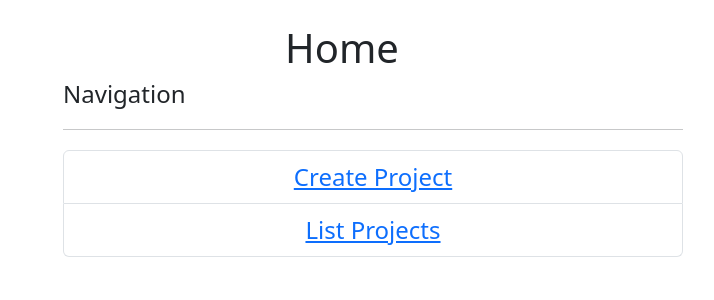
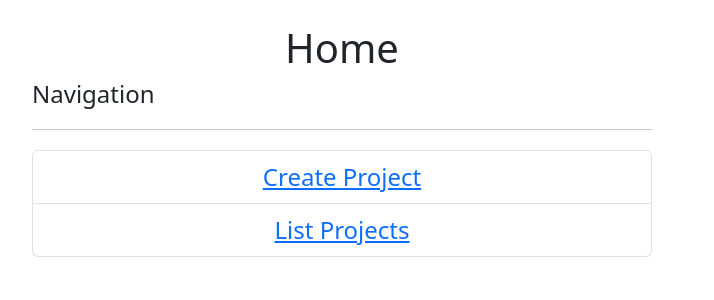
Before and after one commit to Radioactive-Link/project-manager-app, a Django app: page / in a window 1280 px wide. Shown: the part 56-356 px from the top of the page, without its empty margins (298-1012 px from the left). Run offline with Django 5.2, Linux system fonts and the light colour scheme.

Commit message:
fix: center home nav

```diff
--- a/core/templates/core/home.html
+++ b/core/templates/core/home.html
@@ -3,7 +3,7 @@
 {% block content %}
 <div>
     <h1 class="text-center">Home</h1>
-    <div class="home-body">
+    <div class="home-body mx-auto">
         <!-- Navigation -->
         <div class="d-flex flex-column gap-1">
             <h4 class="m-0">
@@ -27,6 +27,7 @@
     .home-body {
         min-width: 620px;
         margin: 0 25%;
+        width: fit-content;
     }
 </style>
 {% endblock %}
```
